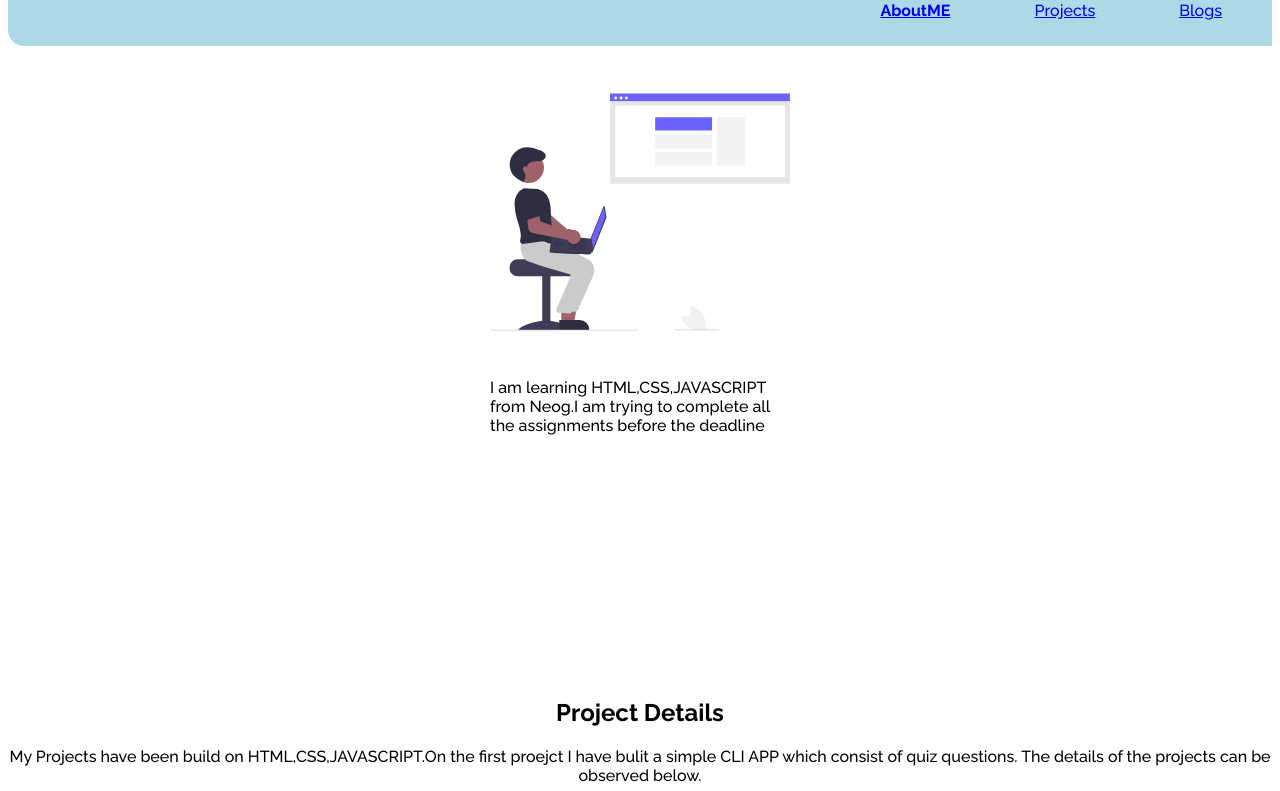
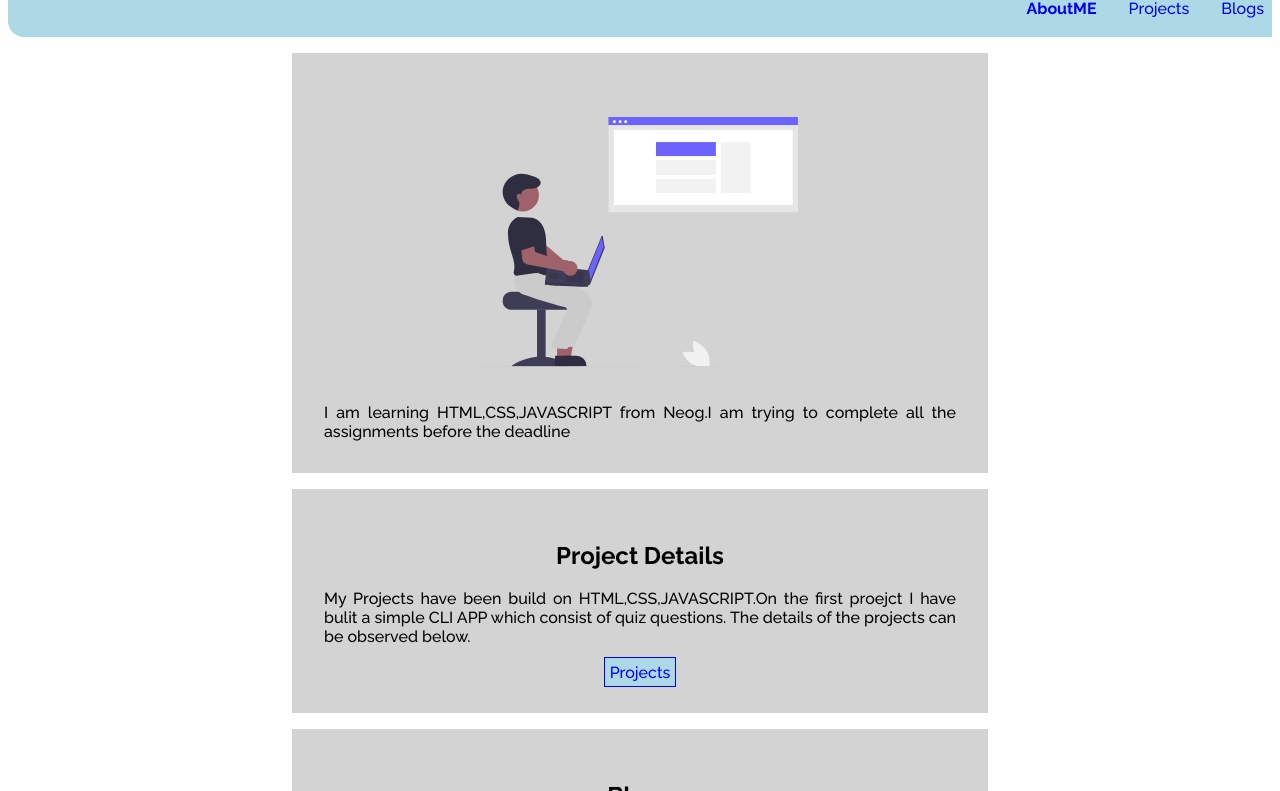
Before and after one commit to avengers400/RrishavChoudhary-portfolio, a plain HTML site: page images/assignment-3.html in a window 1280 px wide. Shown: the part 62-853 px from the top of the page. Drawn offline with Linux system fonts and the light colour scheme.

Commit message:
Update style-assignment.css

```diff
--- a/images/style-assignment.css
+++ b/images/style-assignment.css
@@ -6,9 +6,10 @@ body {
 }
 
 .navigation {
-    padding: 10px;
+    padding: 0.5rem;
     background-color: lightblue;
     border-bottom-left-radius: 1rem;
+    height: 75px
 
 
 }
@@ -18,50 +19,83 @@ body {
 }
 .navigation .ordered-list {
     list-style: none;
-    text-align: right;
+
+
 
 }
-.navigation .ordered-list .inline-elements {
-    display: inline;
-    margin: 40px;
+
+.inline-elements {
+    text-decoration: none;
+}
+.navigation .ordered-list {
+    display: flex;
+    justify-content:flex-end;
+    gap: 2rem;
+    /* flex-direction: column; */
+    /* margin: 40px; */
 
 }
 .bold {
     font-weight: bold;
 }
 .header-class{
-    margin: auto;
+    margin: 1rem auto;
+
+    text-align: center;
+
+    padding: 2rem;
+    width: 50%;
+    background-color: lightgray;
+
+
 }
 .header-class .image {
-    display: block;
-    margin: auto;
-    padding: 1rem;
-    width: 300px;
-    height: 300px;
+    margin:  auto;
+    text-align: center;
+    /* max-width: 750px; */
+    padding: 2rem;
+    width: 50%;
+    background-color: lightgray;
 }
 .align-center {
-    text-align: left;
-    height: 300px;
+    text-align: justify;
+    /* height: 200px; */
     margin: auto;
-    max-width: 300px;
-    align-items: center;
-    position: center;
+    /* width: 50%; */
+    /* padding: 2rem; */
+    /* align-items: center; */
+    background-color: lightgray;
+    /* position: center; */
 }
 
 .section {
 
+    margin: 1rem auto;
+
     text-align: center;
 
+    padding: 2rem;
+    width: 50%;
+    background-color: lightgray;
 
 
 
 }
+.section .section-content{
+    text-align: justify;
+}
 
-.section div {
-    height: 300px;
-    margin-bottom: 10px;
 
+/* .section-content {
+
+
+} */
+.link-active{
+    text-align: center;
+    padding: 0.3rem;;
+    text-decoration: none;
+    border-style: solid;
+    border-width : 1px;
+    background-color: lightblue;
+    color: blue
 }
-.section .link-active {
-    height: 2000px;
-}
```
